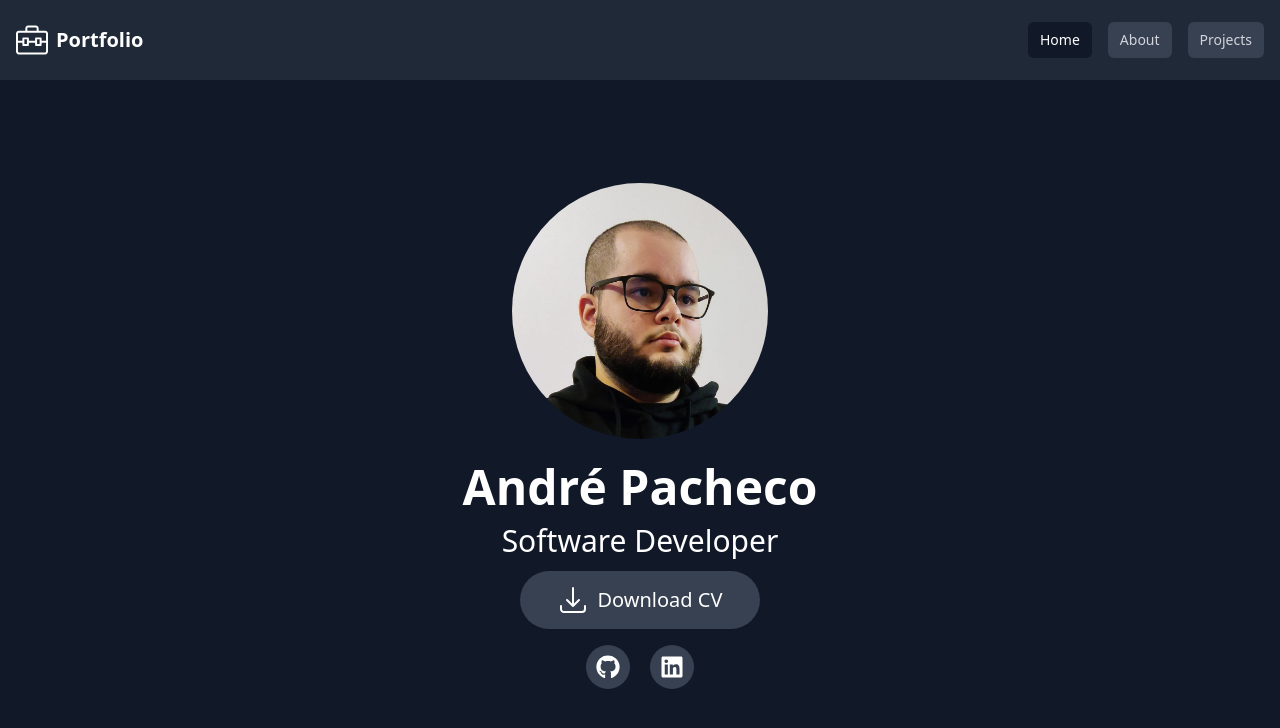
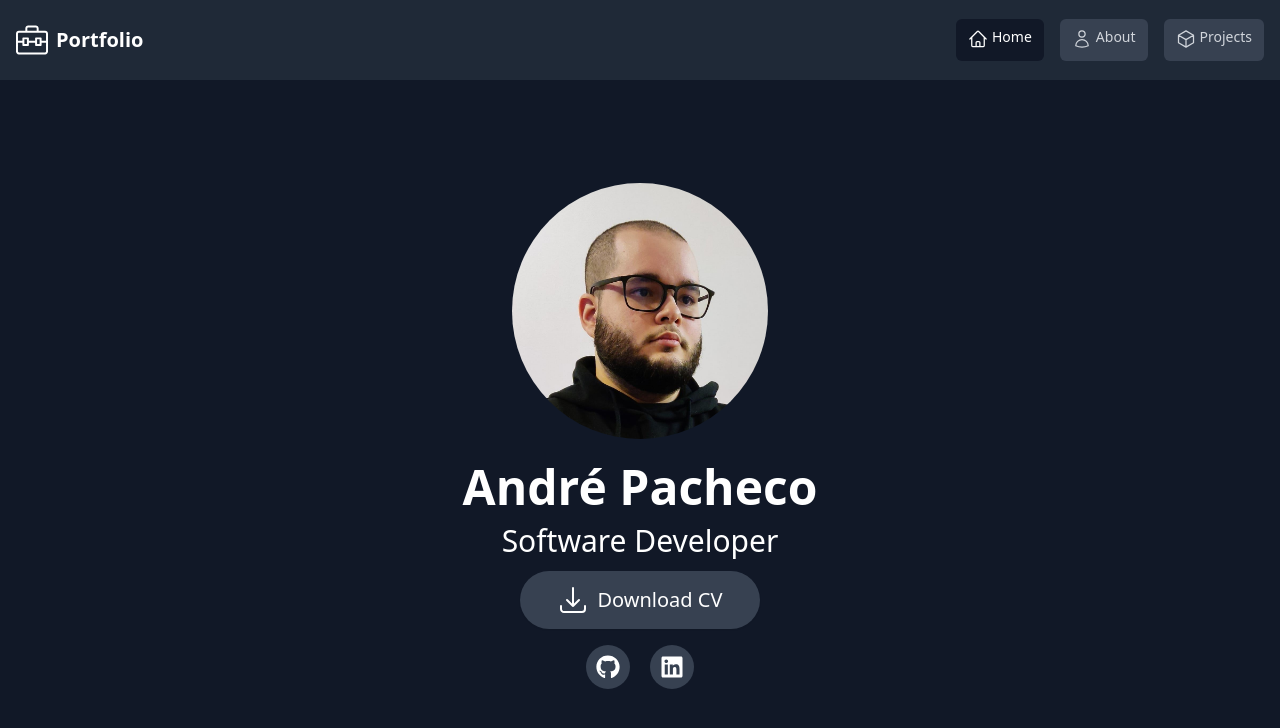
Before and after one commit to AndreMP97/portfolio, a React (Create React App) app: page / in a window 1280 px wide. Shown: the top 728 px of the page. Built offline with nearby package versions, Linux system fonts and the light colour scheme.

Commit message:
added icons to Navbar

```diff
--- a/src/components/error/index.jsx
+++ b/src/components/error/index.jsx
@@ -3,7 +3,7 @@ import ErrorPage from "../../assets/error-page.svg";
 
 export default function Error() {
     const error = useRouteError();
-    console.error(error);
+    //console.error(error);
 
     return (
         <div className="bg-gray-900 flex flex-wrap flex-grow flex-col items-center justify-between">
--- a/src/components/navbar/index.jsx
+++ b/src/components/navbar/index.jsx
@@ -1,12 +1,12 @@
 import { Disclosure } from '@headlessui/react'
-import { Bars3Icon, XMarkIcon } from '@heroicons/react/24/outline'
+import { Bars3Icon, XMarkIcon, HomeIcon, UserIcon, CubeIcon } from '@heroicons/react/24/outline'
 import Logo from '../../assets/portfolio.svg'
 import { Link } from "react-router-dom";
 
 const navigation = [
-    { name: 'Home', href: '/', current: true },
-    { name: 'About', href: '/about', current: false },
-    { name: 'Projects', href: '/projects', current: false },
+    { name: 'Home', href: '/', current: true, icon: <HomeIcon /> },
+    { name: 'About', href: '/about', current: false, icon: <UserIcon /> },
+    { name: 'Projects', href: '/projects', current: false, icon: <CubeIcon /> },
 ]
 
 function classNames(...classes) {
@@ -14,8 +14,8 @@ function classNames(...classes) {
 }
 
 function handleClick(item) {
-    for(let i = 0; i < navigation.length; i++) {
-        if(navigation[i].name === item.name) {
+    for (let i = 0; i < navigation.length; i++) {
+        if (navigation[i].name === item.name) {
             navigation[i].current = true;
         }
         else {
@@ -64,11 +64,14 @@ export default function Navbar() {
                                         <li key={item.name}
                                             className={classNames(
                                                 item.current ? 'bg-gray-900 text-white' :
-                                                'bg-gray-700 text-gray-300 hover:bg-gray-600 hover:text-white',
+                                                    'bg-gray-700 text-gray-300 hover:bg-gray-600 hover:text-white',
                                                 'px-3 py-2 rounded-md text-sm font-medium'
                                             )}
                                         >
-                                            <Link to={item.href} onClick={() => handleClick(item)}>{item.name}</Link>
+                                            <Link className="flex" to={item.href} onClick={() => handleClick(item)}>
+                                                <div className="w-5 h-6 mt-0.5 mr-1">{item.icon}</div>
+                                                {item.name}
+                                            </Link>
                                         </li>
                                     ))}
                                 </ul>
@@ -85,11 +88,14 @@ export default function Navbar() {
                                     as="li"
                                     className={classNames(
                                         item.current ? 'bg-gray-900 text-white' :
-                                        'bg-gray-700 text-gray-300 hover:bg-gray-600 hover:text-white',
+                                            'bg-gray-700 text-gray-300 hover:bg-gray-600 hover:text-white',
                                         'px-3 py-2 rounded-md text-sm font-medium'
                                     )}
                                 >
-                                    <Link to={item.href} onClick={() => handleClick(item)}>{item.name}</Link>
+                                    <Link className="flex" to={item.href} onClick={() => handleClick(item)}>
+                                        <div className="w-4 h-5 mt-0.5 mr-1">{item.icon}</div>
+                                        {item.name}
+                                    </Link>
                                 </Disclosure.Button>
                             ))}
                         </ul>
```
